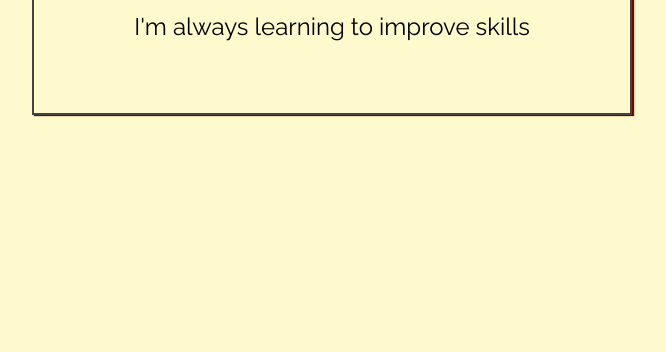
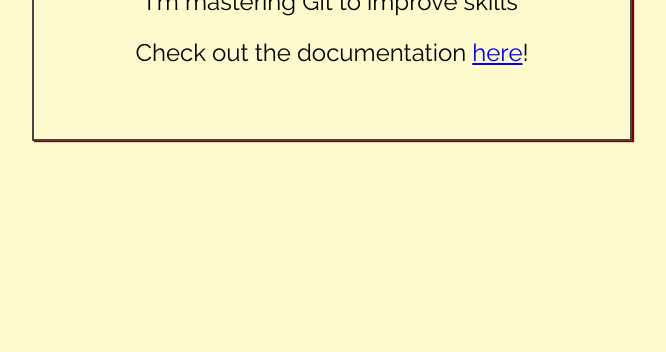
Before and after one commit to MaisonJRubiella/hello-world, a plain HTML site: page index.html in a window 1280 px wide. Shown: the part 448-800 px from the top of the page, without its empty margins (308-974 px from the left). Drawn offline with Linux system fonts and the light colour scheme.

Commit message:
changed paragraph and added new paragraph with link to git documentation

```diff
--- a/index.html
+++ b/index.html
@@ -16,7 +16,8 @@
     <div class="greeting">
         <h1>Hello World!</h1>
         <h2>My name is <span class="highlight">Maison</span>!</h2>
-        <p>I'm always learning to improve skills</p>
+        <p>I'm mastering Git to improve skills</p>
+        <p>Check out the documentation <a href="https://www.git-scm.com/doc">here</a>!</p>
     </div>
 </body>
 
```
